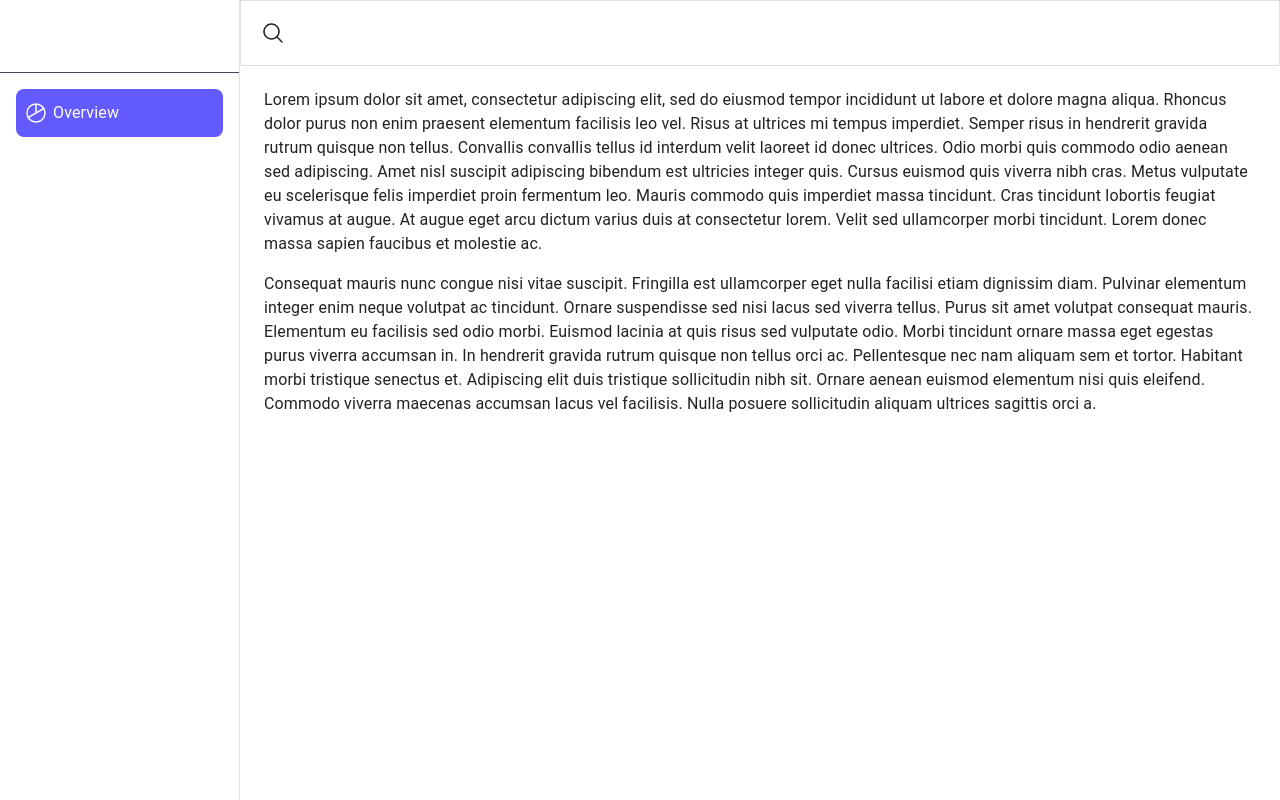
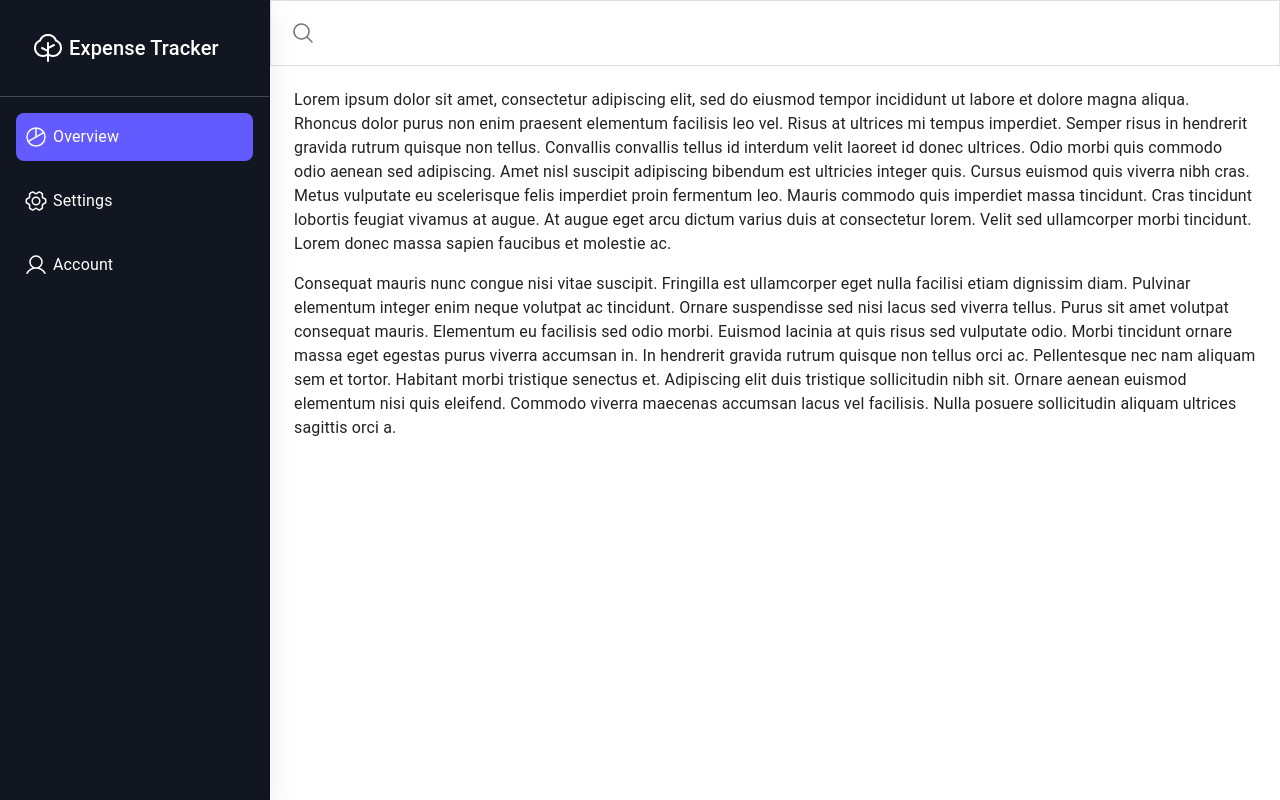
Before and after one commit to aniketl-ncompass/my-expense-tracker, a React (Vite) app: page /dashboard in a window 1280 px wide. Built offline with nearby package versions, Linux system fonts and the light colour scheme.

Commit message:
Changes for Desktop drawer and fewer changes for mobile drawer styles.

```diff
--- a/src/components/Drawer/Drawer.tsx
+++ b/src/components/Drawer/Drawer.tsx
@@ -42,10 +42,10 @@ function Drawer() {
   };
   const drawer = (
     <div>
-      <Toolbar sx={{ py: "1rem" }}>
+      <Toolbar sx={{ py: "1.5rem" }}>
         <IconButton disableFocusRipple disableRipple disableTouchRipple>
-          <Tree className={DrawerStyles["action-active"]} color="white" />
-          <Typography sx={{ ml: "5px" }} color="white">
+          <Tree className={DrawerStyles["action-active"]} size={32} color="white" />
+          <Typography sx={{ ml: "5px" }} color="white" variant="h6">
             Expense Tracker
           </Typography>
         </IconButton>
@@ -67,11 +67,11 @@ function Drawer() {
               className={DrawerStyles["mui-navlink"]}
             >
               {text === "Overview" ? (
-                <ChartPie className={DrawerStyles["action-active"]} />
+                <ChartPie className={DrawerStyles["action-active"]} color="white"/>
               ) : text === "Settings" ? (
-                <GearSix className={DrawerStyles["action-active"]} />
+                <GearSix className={DrawerStyles["action-active"]} color="white"/>
               ) : (
-                <User className={DrawerStyles["action-active"]} />
+                <User className={DrawerStyles["action-active"]} color="white"/>
               )}
               <ListItemText primary={text} sx={{ ml: "5px" }} />
             </ListItemButton>
@@ -84,13 +84,12 @@ function Drawer() {
     <div>
       <CssBaseline />
       <AppBar
-        elevation={0}
+        color="transparent"
         variant="outlined"
-        color="transparent"
         position="fixed"
         sx={{
-          width: { sm: `calc(100% - 240px)` },
-          ml: { sm: `240px` },
+          width: { sm: `calc(100% - 270px)` },
+          ml: { sm: `270px` },
         }}
       >
         <Toolbar>
@@ -104,8 +103,8 @@ function Drawer() {
           </IconButton>
           <IconButton
             color="inherit"
+            edge="start"
             aria-label="search expense"
-            edge="start"
             sx={{ mr: 2 }}
           >
             <MagnifyingGlass className={DrawerStyles["action-active"]} />
@@ -114,8 +113,8 @@ function Drawer() {
       </AppBar>
       <Box
         component="nav"
-        sx={{ width: { sm: "240px" }, flexShrink: { sm: 0 } }}
-        aria-label="mailbox folders"
+        aria-label="Drawer section"
+        sx={{ width: { sm: "270px" }, flexShrink: { sm: 0 } }}
       >
         <MUIDrawer
           variant="temporary"
@@ -125,7 +124,10 @@ function Drawer() {
           ModalProps={{
             keepMounted: true,
           }}
-          PaperProps={{ className: DrawerStyles["mui-mobile-drawer"] }}
+          PaperProps={{
+            className: `${DrawerStyles["mui-drawer"]} ${DrawerStyles["mui-mobile"]}`,
+          }}
+          aria-label="mobile drawer"
           sx={{
             display: { xs: "block", sm: "none" },
           }}
@@ -135,12 +137,12 @@ function Drawer() {
         <MUIDrawer
           open
           variant="permanent"
+          PaperProps={{
+            className: `${DrawerStyles["mui-drawer"]} ${DrawerStyles["mui-desktop"]}`,
+          }}
+          aria-label="desktop drawer"
           sx={{
             display: { xs: "none", sm: "block" },
-            "& .MuiDrawer-paper": {
-              boxSizing: "border-box",
-              width: "240px",
-            },
           }}
         >
           {drawer}
--- a/src/components/Drawer/drawer.module.css
+++ b/src/components/Drawer/drawer.module.css
@@ -1,22 +1,29 @@
 .action-active {
-  color: var(--mui-palette-action-active);
+  color: var(--palette-action-active);
   font-size: 1.5rem;
   user-select: none;
 }
-.mui-mobile-drawer {
+.mui-drawer {
   box-sizing: border-box !important;
   box-shadow: var(--mui-shadows-16) !important;
 
-  background-color: var(--MobileNav-background) !important;
-  color: var(--MobileNav-color) !important;
+  background-color: var(--Nav-background) !important;
+  color: var(--Nav-color) !important;
   max-width: 100%;
   scrollbar-width: none;
+
+  --Nav-color: var(--palette-common-white);
+  --Nav-background: var(--palette-neutral-950);
+}
+.mui-desktop {
+  width: var(--DesktopNav-width) !important;
+  --DesktopNav-width: 270px;
+}
+.mui-mobile {
   width: var(--MobileNav-width) !important;
   z-index: var(--MobileNav-zIndex) !important;
-  --MobileNav-color: var(--palette-common-white);
   --MobileNav-width: 320px;
   --MobileNav-zIndex: 1100;
-  --MobileNav-background: var(--palette-neutral-950);
 }
 
 .mui-mobile-divider {
```
